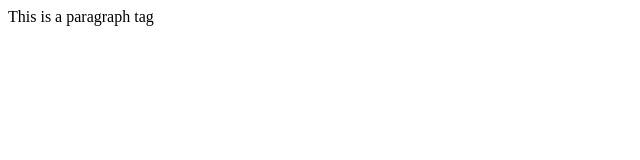
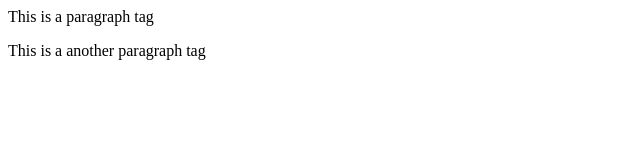
Before and after one commit to satvikprakash/git-github-workshop2, a plain HTML site: page index.html in a window 1280 px wide. Shown: the whole page, without its empty margins (0-640 px from the left). Drawn offline with Linux system fonts and the light colour scheme.

Commit message:
updation to index.html file

```diff
--- a/index.html
+++ b/index.html
@@ -1,3 +1,6 @@
 <p>
     This is a paragraph tag
 </p>
+<p>
+    This is a another paragraph tag
+</p>
```
